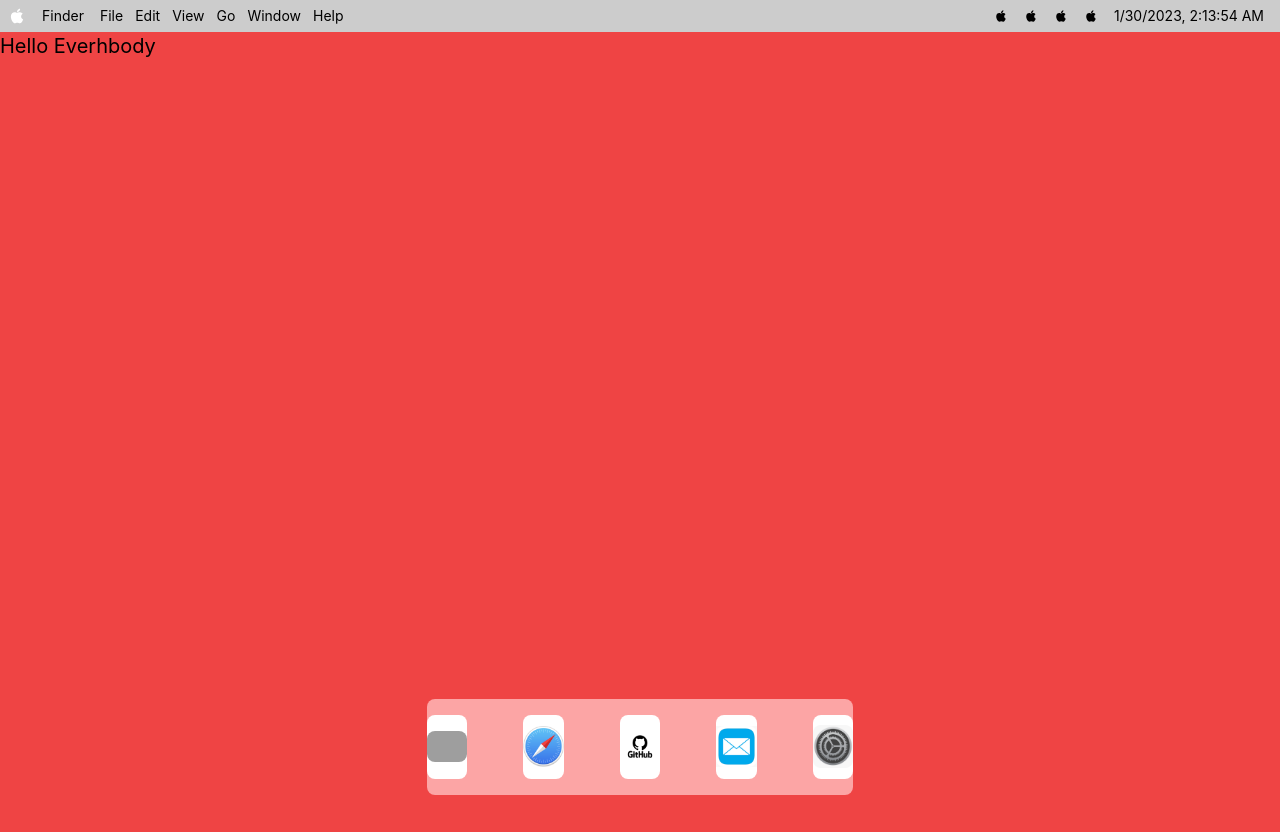
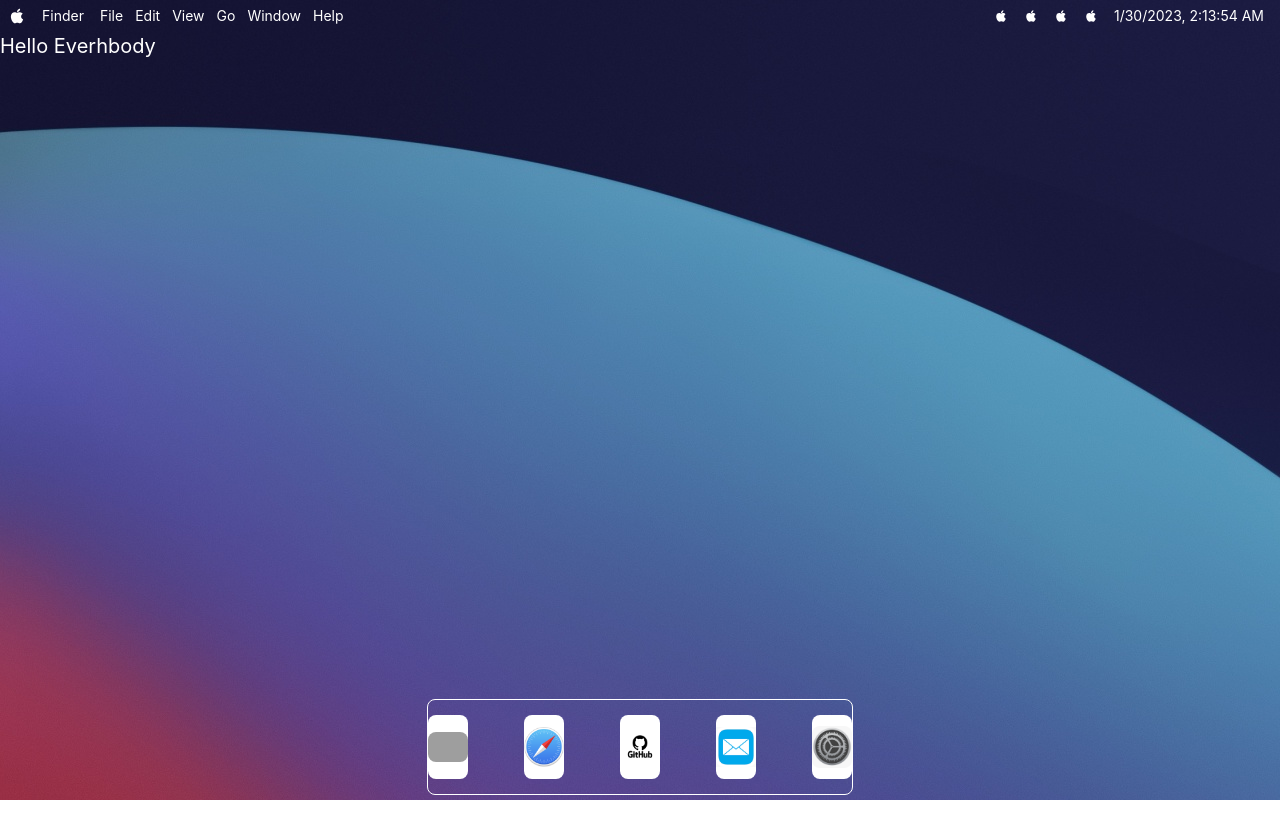
Before and after one commit to SilahicAmil/giga-sur, a React (Vite) app: page / in a window 1280 px wide. Built offline with nearby package versions, Linux system fonts and the light colour scheme; grey boxes are pictures that could not be loaded.

Commit message:
adding mac background and style updtes

```diff
--- a/components/Navigation/BottomNav/BottomNav.jsx
+++ b/components/Navigation/BottomNav/BottomNav.jsx
@@ -8,7 +8,7 @@ const BottomNav = ({}) => {
   const modalContent = document.getElementById("modal-content");
 
   return (
-    <div className="z-50 m-auto flex h-24 w-2/6 items-center justify-center gap-14 rounded-lg bg-red-300">
+    <div className="border-1 shadow-x z-50 m-auto flex h-24 w-2/6 items-center justify-center gap-14 rounded-lg border border-white bg-transparent">
       <BottomNavItems>
         <img
           alt="finder image icon"
--- a/components/Navigation/BottomNav/BottomNavItems.jsx
+++ b/components/Navigation/BottomNav/BottomNavItems.jsx
@@ -1,6 +1,6 @@
 const BottomNavItems = ({ children }) => {
   return (
-    <div className="flex h-16 w-16  transform items-center justify-center rounded-lg bg-white duration-150 hover:scale-125">
+    <div className="flex h-16 w-16 transform  items-center justify-center rounded-lg bg-white duration-150 hover:scale-150 hover:cursor-pointer">
       {children}
     </div>
   );
--- a/components/Navigation/TopNav/TopNav.jsx
+++ b/components/Navigation/TopNav/TopNav.jsx
@@ -4,7 +4,7 @@ const TopNav = ({}) => {
   const currDate = new Date().toLocaleString();
 
   return (
-    <div className="flex h-8 w-full items-center justify-center bg-transparent">
+    <div className="flex h-8 w-full items-center justify-center bg-transparent text-white">
       <nav className="flex">
         <div className="flex gap-4">
           <div className="ml-2 flex h-full items-center text-lg text-white ">
@@ -38,7 +38,7 @@ const TopNav = ({}) => {
         <div>
           <AiFillApple />
         </div>
-        <div className="mr-4 flex items-center justify-center text-sm">
+        <div className="text-md mr-4 flex items-center justify-center">
           {/* need to make this based off the current date and time */}
           <p>{currDate}</p>
         </div>
--- a/src/App.jsx
+++ b/src/App.jsx
@@ -6,7 +6,7 @@ function App() {
   return (
     <>
       <TopNav />
-      <div className="h-full w-[100vw] bg-red-500 ">
+      <div className="h-full w-[100vw]  text-white">
         <div className="ml-auto flex h-5/6 w-full text-xl ">
           <DesktopItem />
         </div>
--- a/src/index.css
+++ b/src/index.css
@@ -25,7 +25,7 @@ body {
   width: 100vw;
 
   min-height: 100vh;
-  background-color: #ccc;
+  background: url("../public/images/mac-background.jpeg");
   color: black;
   overflow-x: hidden;
   overflow-y: hidden;
```
Also changed, not shown: public/images/mac-background.jpeg (added).
